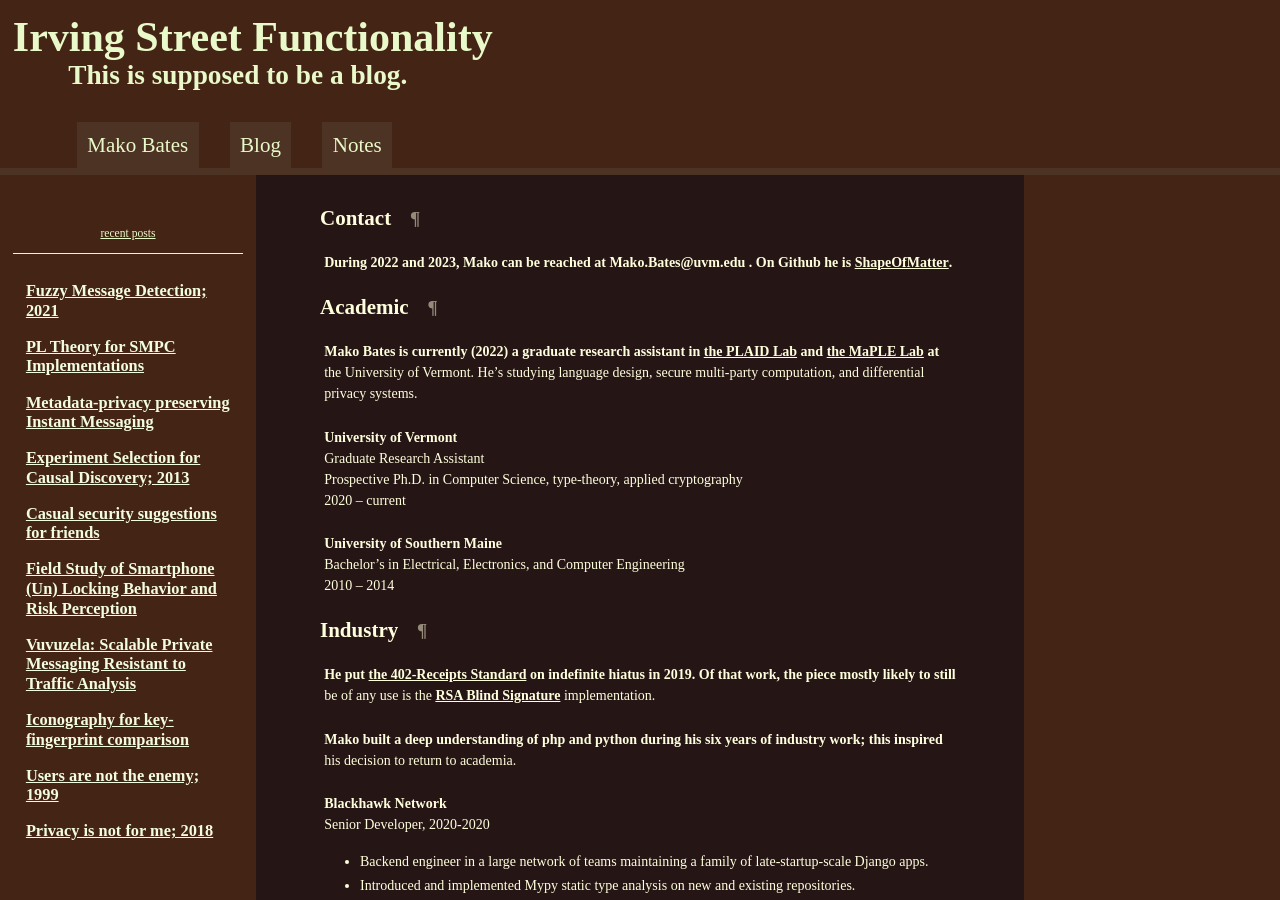
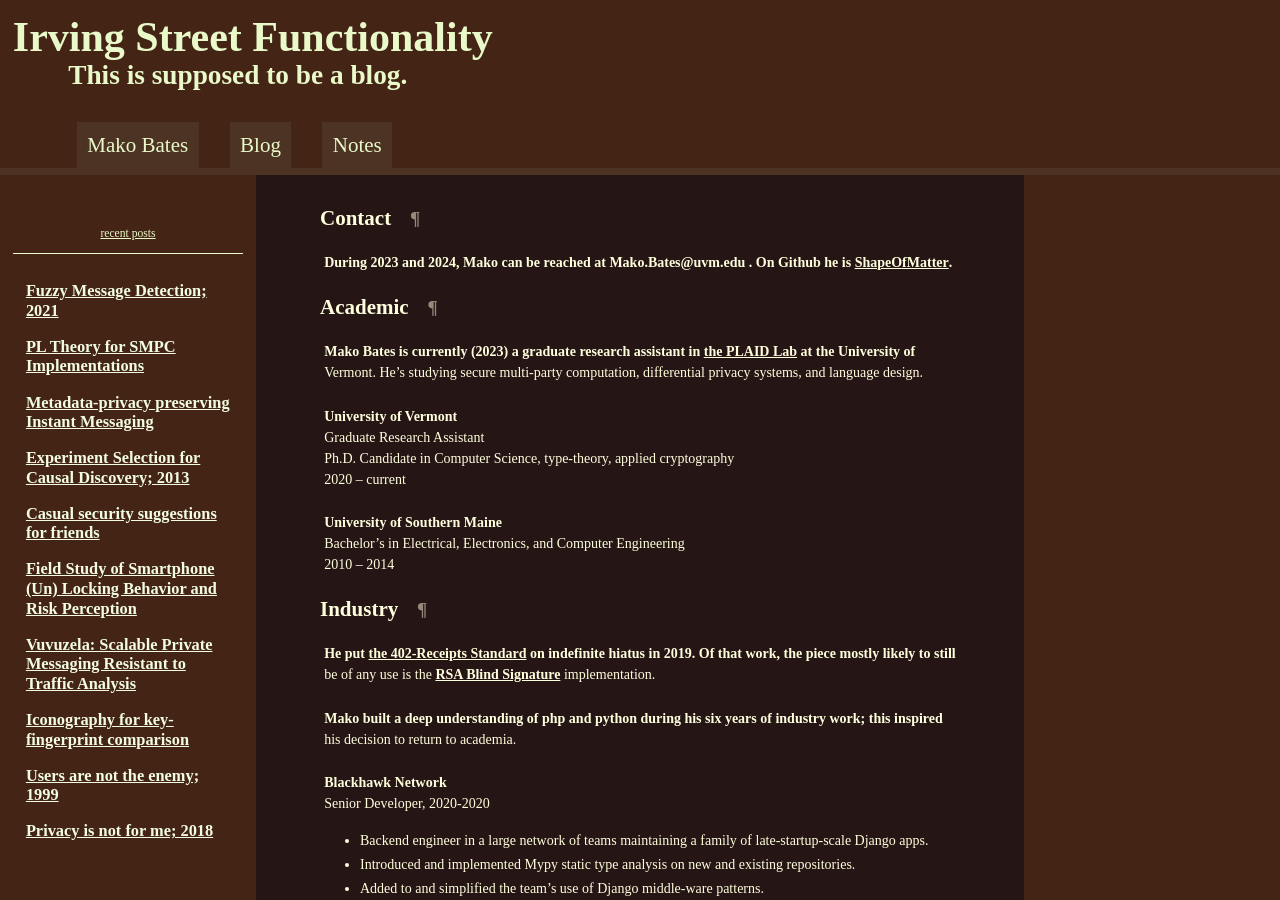
Before and after one commit to ShapeOfMatter/Mako-Bates, a Jekyll site: the page built from cv.markdown, in a window 1280 px wide and 900 px high. Built offline with Jekyll 4.4.1, drawn with Linux system fonts in a browser that asks for light colours.

Commit message:
update cv

```diff
--- a/cv.markdown
+++ b/cv.markdown
@@ -1,22 +1,22 @@
 ---
 title: Curriculum Vitae
-date: 2021-01-10 12:02:00 -05:00
+date: 2023-10-09 12:02:00 -05:00
 ---
 
 {% include section.html c="Contact" %}
 
-During 2022 and 2023, Mako can be reached at Mako.Bates@uvm.edu .
+During 2023 and 2024, Mako can be reached at Mako.Bates@uvm.edu .
 On Github he is [ShapeOfMatter](https://github.com/ShapeOfMatter).
 
 {% include section.html c="Academic" %}
 
-Mako Bates is currently (2022) a graduate research assistant in [the PLAID Lab](https://plaid.w3.uvm.edu/)
-and [the MaPLE Lab](https://uvm-maple.github.io/about/) at the University of Vermont.
-He's studying language design, secure multi-party computation, and differential privacy systems.
+Mako Bates is currently (2023) a graduate research assistant in [the PLAID Lab](https://plaid.w3.uvm.edu/)
+at the University of Vermont.
+He's studying secure multi-party computation, differential privacy systems, and language design.
 
 **University of Vermont**
 Graduate Research Assistant
-Prospective Ph.D. in Computer Science, type-theory, applied cryptography
+Ph.D. Candidate in Computer Science, type-theory, applied cryptography
 2020 – current
 
 **University of Southern Maine**
```
